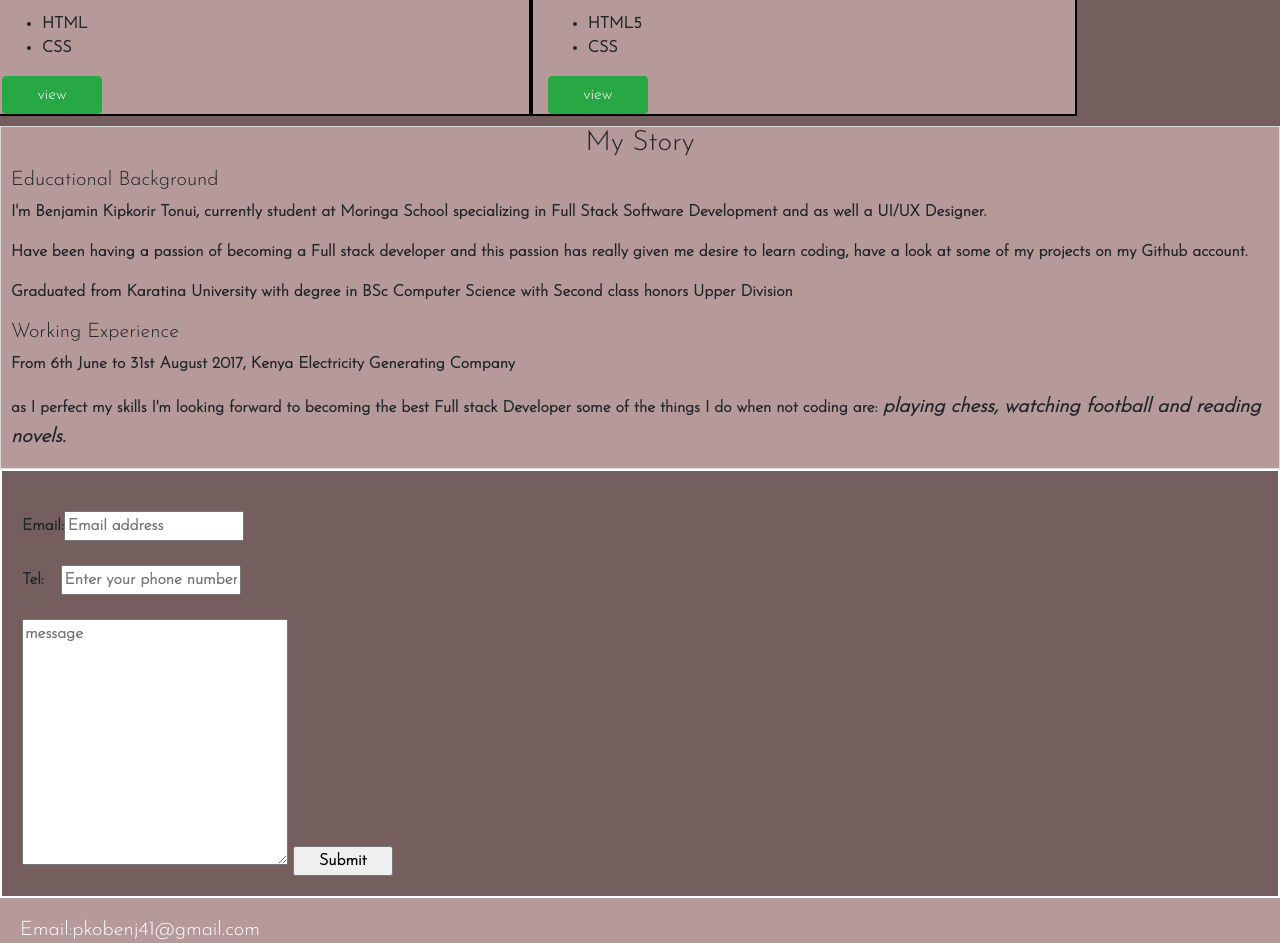
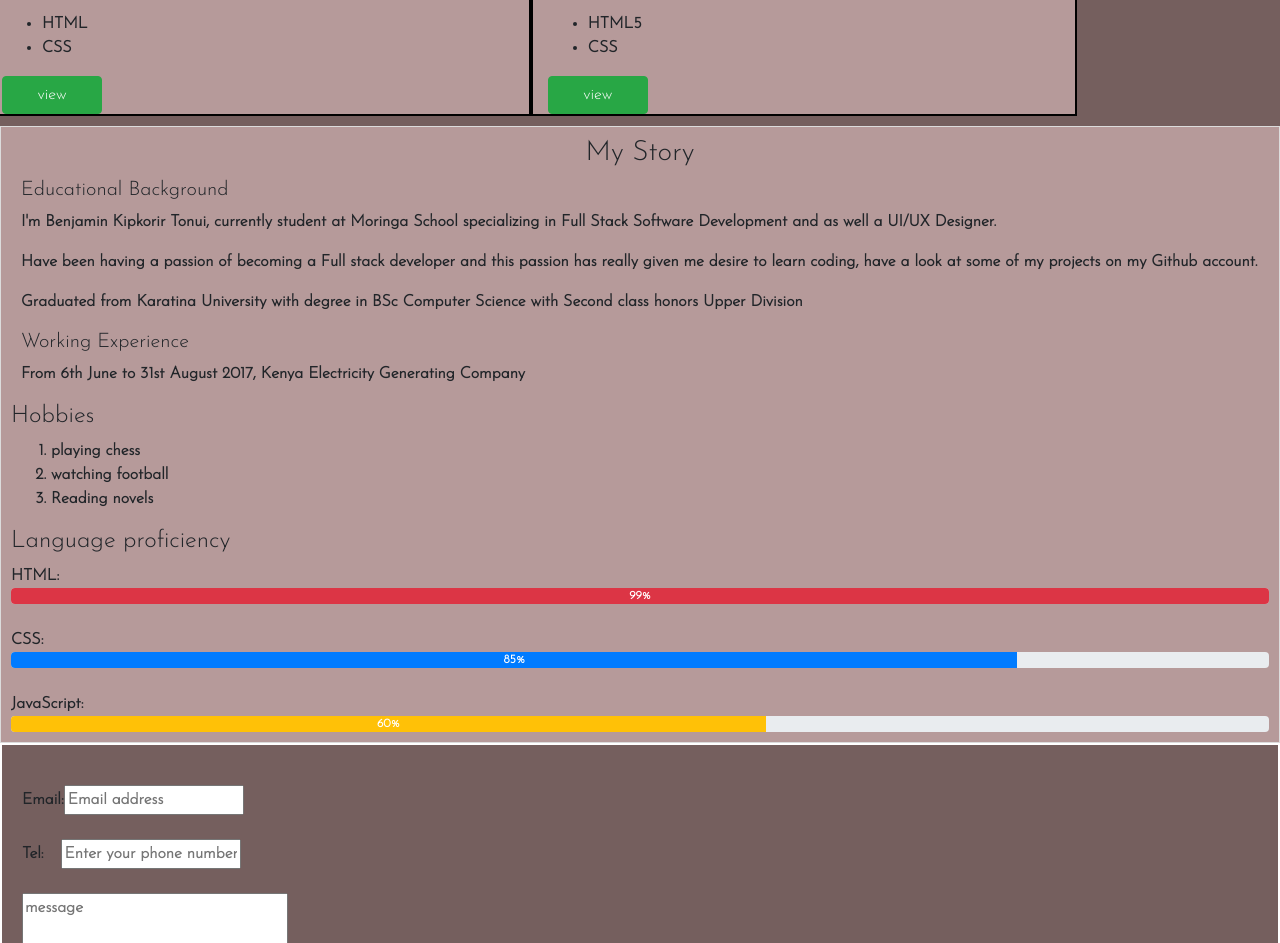
Before and after one commit to Kipkorir2017/Portfolioproject, a plain HTML site: page index.html in a window 1280 px wide. Shown: the part 1060-2003 px from the top of the page. Drawn offline with nearby package versions, Linux system fonts and the light colour scheme.

Commit message:
added text to index.html file

```diff
--- a/css/index.css
+++ b/css/index.css
@@ -110,6 +110,7 @@ button{
     height: fit-content;
     width: auto;
     background-color: #B69A9A;
+    padding: 10px;
 }
 .about h3{
     text-align: center;
@@ -165,9 +166,9 @@ button:hover{
     background-color: blue;
 }
 @media screen and (max-width: 500px) {
-    .nav ul li {
-      color: black;
-      display: block;
+    .nav{
+    display: block;
+    height: 14rem;
 
     }
 }
--- a/index.html
+++ b/index.html
@@ -97,9 +97,30 @@
         <p>Graduated from Karatina University with degree in BSc Computer Science with Second class honors Upper Division</p>
         <h5>Working Experience</h5>
         <p>From 6th June to 31st August 2017, Kenya Electricity Generating Company</p>
-    <p>as I perfect my skills I'm looking forward to becoming the best Full stack Developer
-        some of the things I do when not coding are: <strong><em style="font-size: 20px;">playing chess, watching football and reading novels.</em> </strong></p>
-     <!-- <a href="www.benjamin-kipkorir-9507b5192.pdf"><p style="color:brown;">My resume</p></a> -->
+
+        <H4>Hobbies</H4>
+        <ol>
+            <li>playing chess</li>
+            <li>watching football</li>
+            <li>Reading novels</li>
+
+        </ol>
+    <div>
+        <h4>Language proficiency</h4>
+        HTML:
+            <div class="progress">
+                <div class="progress-bar bg-danger" role="progressbar" style="width: 100%" aria-valuenow="100" aria-valuemin="0" aria-valuemax="70">99%</div>
+              </div><br>
+        CSS:
+              <div class="progress">
+                <div class="progress-bar " role="progressbar" style="width: 80%" aria-valuenow="75" aria-valuemin="0" aria-valuemax="70">85%</div>
+              </div><br>
+        JavaScript:
+              <div class="progress">
+                <div class="progress-bar bg-warning" role="progressbar" style="width: 60%" aria-valuenow="50" aria-valuemin="0" aria-valuemax="70">60%</div>
+              </div>
+
+    </div>
 </div>
  <!-- contact section -->
  <div class="contact">
```
Lines whose indentation alone changed are shown as unchanged.
